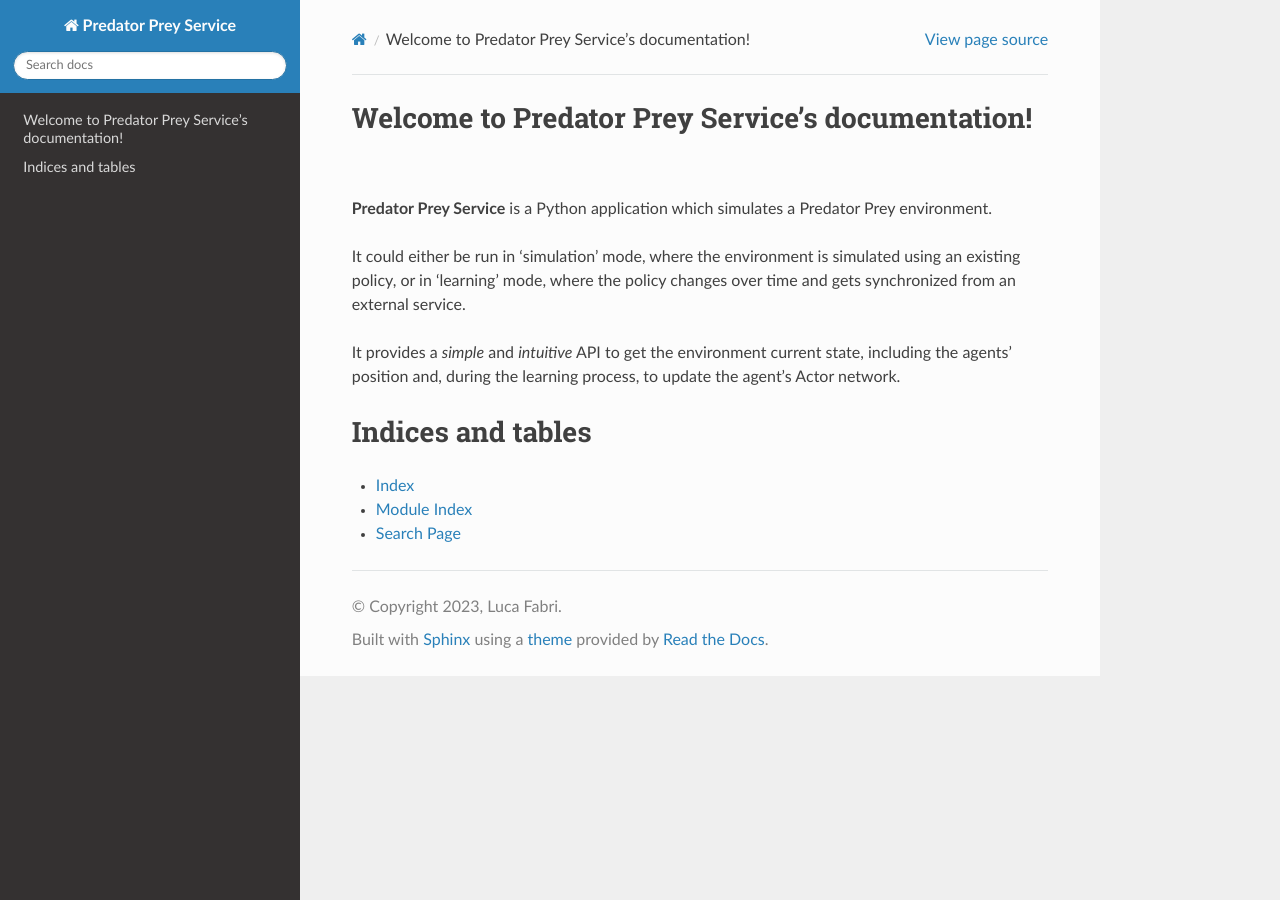
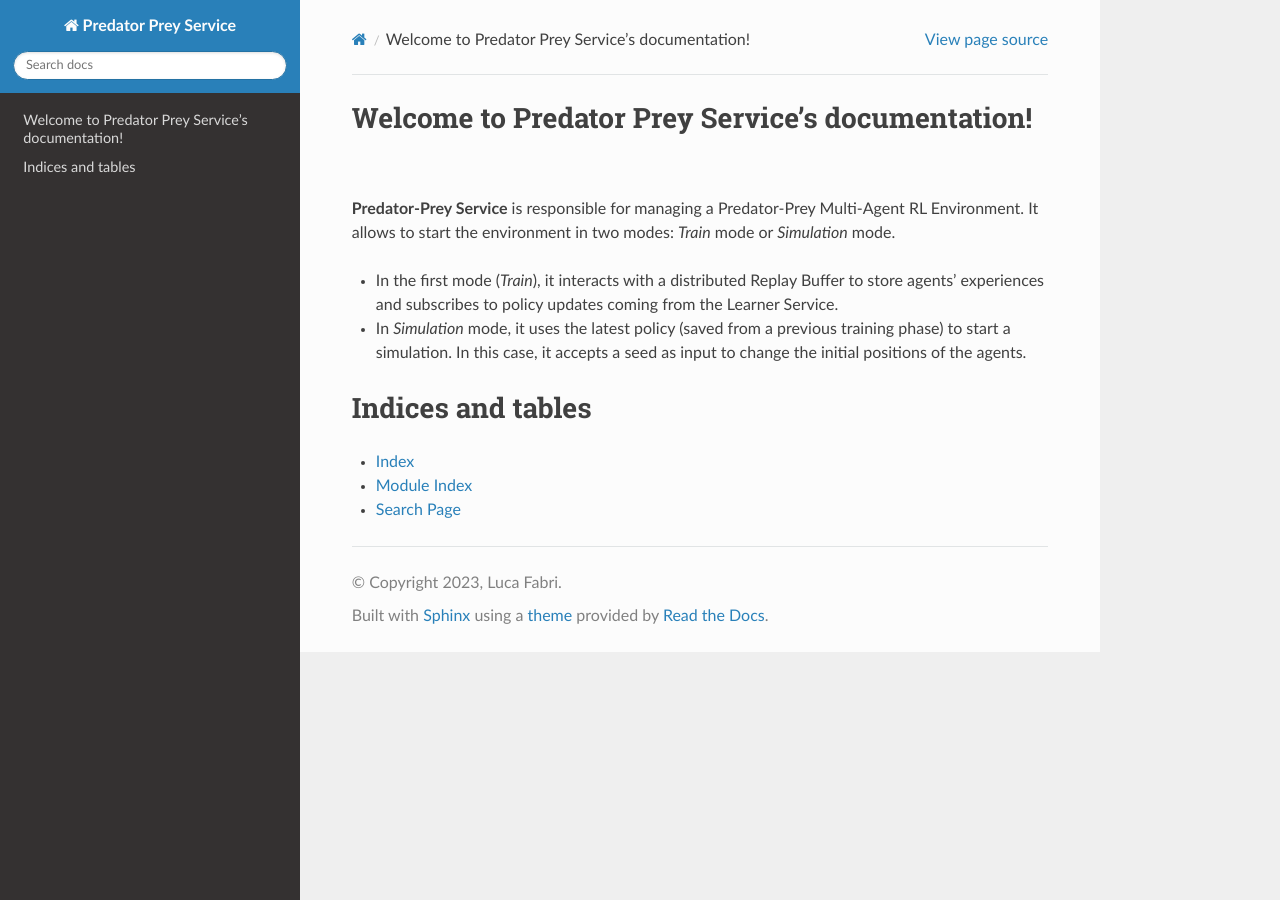
Before and after one commit to DistributedMARLPredatorPrey/predator-prey-service, a Sphinx documentation site: the page built from docs/index.rst, in a window 1280 px wide. Built offline with Sphinx 7.4.7 and the Read the Docs theme 3.1.0, drawn with Linux system fonts in a browser that asks for light colours; pages that are not in the unit, such as notebooks, are missing from menus.

Commit message:
docs: refine docs index

```diff
--- a/docs/index.rst
+++ b/docs/index.rst
@@ -6,13 +6,11 @@
 Welcome to Predator Prey Service's documentation!
 =============================================
 
-**Predator Prey Service** is a Python application which simulates a Predator Prey environment.
+**Predator-Prey Service** is responsible for managing a Predator-Prey Multi-Agent RL Environment.
+It allows to start the environment in two modes: *Train* mode or *Simulation* mode.
 
-It could either be run in 'simulation' mode, where the environment is simulated using an existing policy,
-or in 'learning' mode, where the policy changes over time and gets synchronized from an external service.
-
-It provides a *simple* and *intuitive* API to get the environment current state, including the agents' position and,
-during the learning process, to update the agent's Actor network.
+- In the first mode (*Train*), it interacts with a distributed Replay Buffer to store agents' experiences and subscribes to policy updates coming from the Learner Service.
+- In *Simulation* mode, it uses the latest policy (saved from a previous training phase) to start a simulation. In this case, it accepts a seed as input to change the initial positions of the agents.
 
 .. toctree::
    :maxdepth: 2
```
